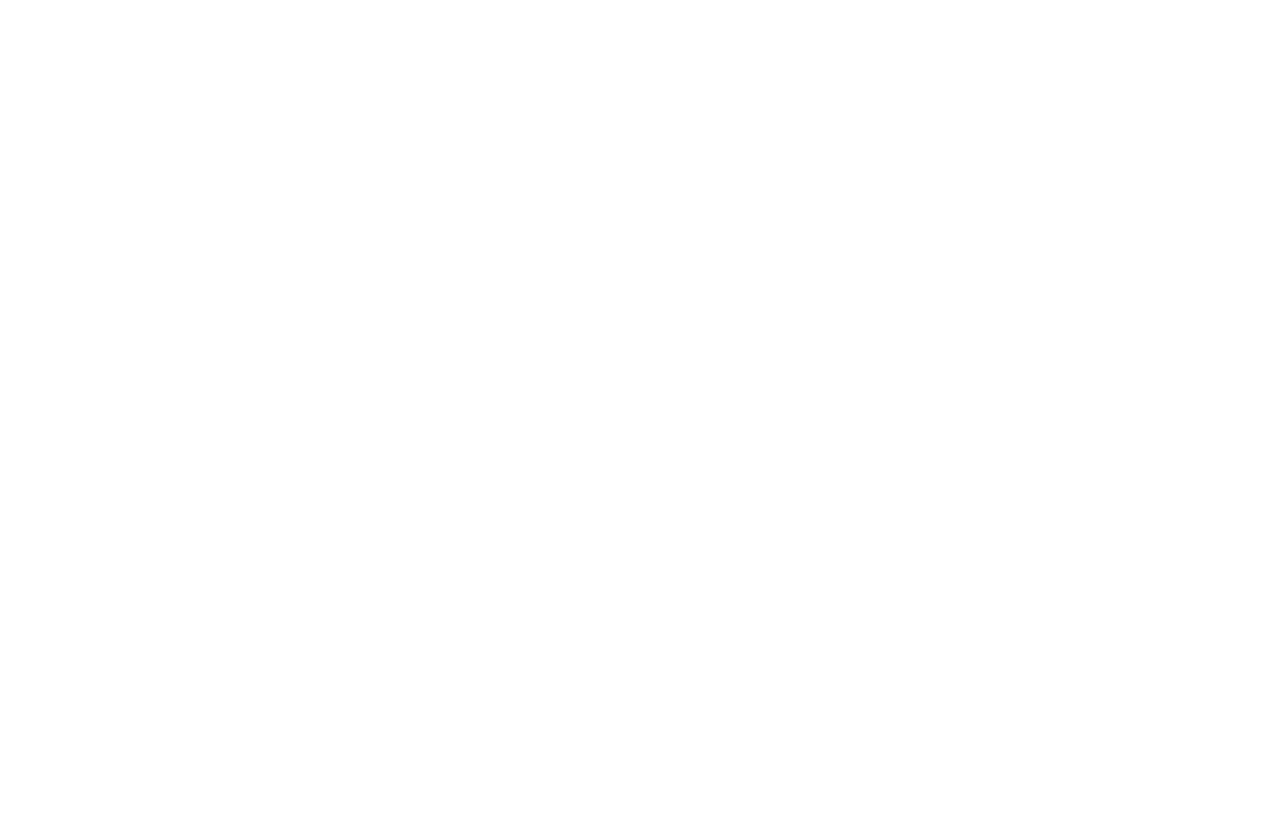
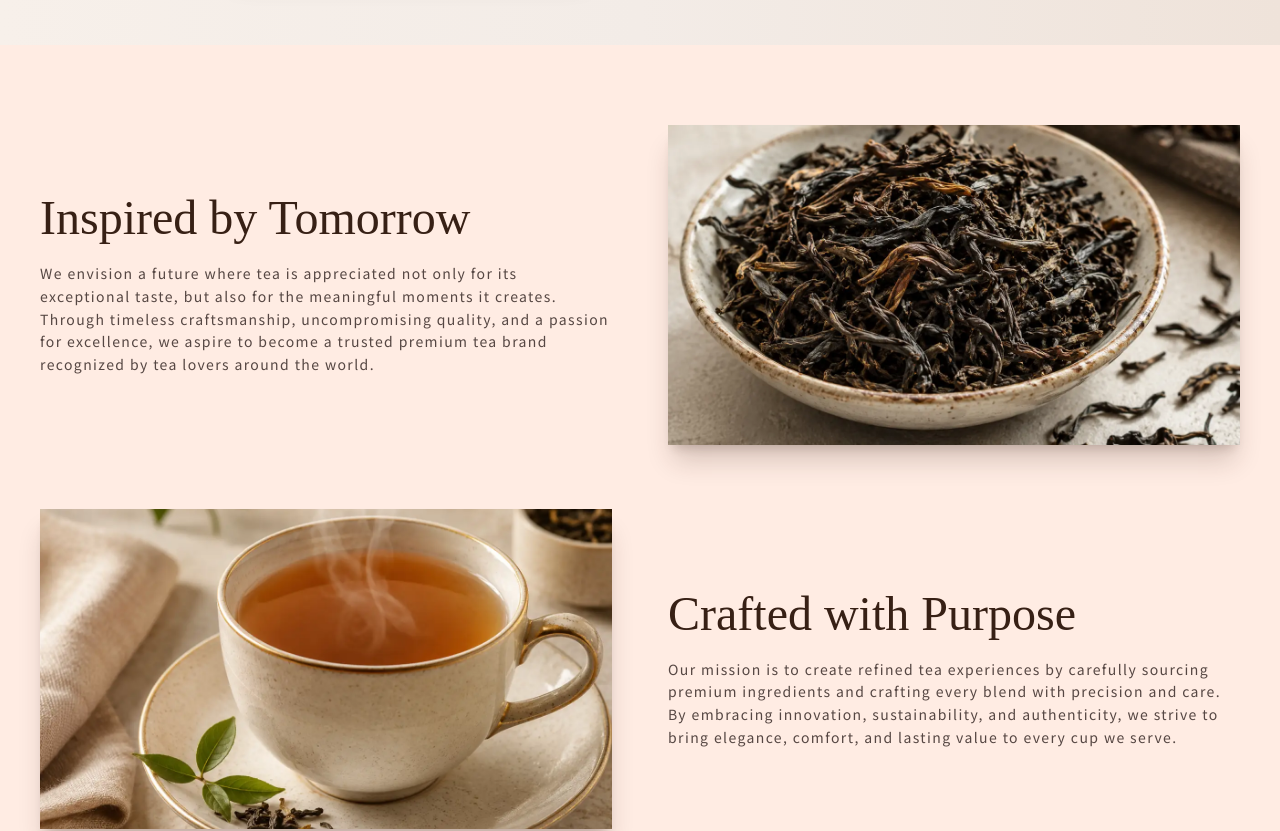
Before and after one commit to ChristoRinovan/avenoir-tea-company-profile, a React (Vite) app: page /about in a window 1280 px wide. Shown: the part 980-1811 px from the top of the page. Before the commit the page ends 800 px from the top, so only its background shows below. Built offline with nearby package versions, Linux system fonts and the light colour scheme; a web font is replaced by a local one.

Commit message:
adding about-page components

```diff
--- a/src/components/CompanyOverview.tsx
+++ b/src/components/CompanyOverview.tsx
@@ -2,7 +2,10 @@ import SectionHeader from "./SectionHeader";
 import overviewimg from "../assets/company-overview.webp";
 import { Link } from "react-router-dom";
 
-function CompanyOverview() {
+type CompanyOverviewProps = {
+  button?: boolean;
+};
+function CompanyOverview({ button = true }: CompanyOverviewProps) {
   return (
     <div className="lg:py-10 lg:px-20 w-screen h-full bg-linear-to-r from-[#F7F0EA] via-[#F3ECE7] to-[#EFE3DA] overflow-hidden text-[#2B1D1A]">
       <div className="flex flex-col p-10  lg:flex-row gap-5 lg:gap-15 items-start justify-center">
@@ -27,7 +30,7 @@ function CompanyOverview() {
             Berawal dari kecintaan terhadap seni meracik teh berkualitas, kami
             menggabungkan bahan baku pilihan dan desain modern.
           </p>
-
+          {button && (
             <div className="p-6">
               <Link to="/about">
                 <button className="btn btn-dash absolute right-0 bottom-0 bg-transparent border-[#C89B5E] text-[#2B1D1A] hover:bg-[#C89B5E] hover:border-[#C89B5E] hover:text-white">
@@ -35,6 +38,7 @@ function CompanyOverview() {
                 </button>
               </Link>
             </div>
+          )}
         </div>
       </div>
     </div>
--- /dev/null
+++ b/src/components/VisionMissionCard.tsx
@@ -0,0 +1,69 @@
+import visionimg1 from "../assets/vis1.webp";
+import visionimg2 from "../assets/vis2.webp";
+
+type VisionMissions = {
+  id: number;
+  img: string;
+  alt: string;
+  title: string;
+  description: string;
+};
+
+export const visionMissions: VisionMissions[] = [
+  {
+    id: 1,
+    img: visionimg1,
+    alt: "Premium loose leaf tea showcasing Avenoir Tea's commitment to quality",
+    title: "Inspired by Tomorrow",
+    description:
+      "We envision a future where tea is appreciated not only for its exceptional taste, but also for the meaningful moments it creates. Through timeless craftsmanship, uncompromising quality, and a passion for excellence, we aspire to become a trusted premium tea brand recognized by tea lovers around the world.",
+  },
+  {
+    id: 2,
+    img: visionimg2,
+    alt: "Freshly brewed tea reflecting the elegance of the Avenoir Tea experience",
+    title: "Crafted with Purpose",
+    description:
+      "Our mission is to create refined tea experiences by carefully sourcing premium ingredients and crafting every blend with precision and care. By embracing innovation, sustainability, and authenticity, we strive to bring elegance, comfort, and lasting value to every cup we serve.",
+  },
+];
+
+function VisionMissionCard() {
+  return (
+    <section className="w-full bg-second px-10 py-20 text-utama overflow-hidden">
+      <div className="container mx-auto flex flex-col gap-16">
+        {visionMissions.map((item) => (
+          <div
+            key={item.id}
+            className={`flex flex-col items-center gap-8 lg:gap-14 ${
+              item.id % 2 === 1 ? "lg:flex-row-reverse" : "lg:flex-row"
+            }`}
+            // buat keluarin ganjil-genap posisi
+          >
+
+            <div className="w-full lg:w-1/2">
+              <img
+                src={item.img}
+                alt={item.alt}
+                className="w-full h-80 object-cover shadow-xl shadow-utama/20"
+              />
+            </div>
+
+
+            <div className="w-full lg:w-1/2">
+              <h4 className="mb-5 font-brand text-3xl lg:text-5xl text-center lg:text-left">
+                {item.title}
+              </h4>
+
+              <p className="font-par text-sm lg:text-md leading-relaxed tracking-widest text-center lg:text-left text-[#2B1D1A]/80">
+                {item.description}
+              </p>
+            </div>
+          </div>
+        ))}
+      </div>
+    </section>
+  );
+}
+
+export default VisionMissionCard;
--- a/src/pages/About.tsx
+++ b/src/pages/About.tsx
@@ -1,12 +1,14 @@
+import CompanyOverview from "../components/CompanyOverview";
 import PageHero from "../components/PageHero";
 import SectionHeader from "../components/SectionHeader";
+import VisionMissionCard from "../components/VisionMissionCard";
 
 function About() {
   return (
     <main>
       <PageHero title="About Us" />
-      <SectionHeader title="Our Philosophy" description="Rooted In Heritage, Crafted For Today
-"/>
+      <CompanyOverview button={false} />
+      <VisionMissionCard />
     </main>
   );
 }
```
Also changed, not shown: src/assets/vis1.webp (added), src/assets/vis2.webp (added). Lines whose indentation alone changed are shown as unchanged.
